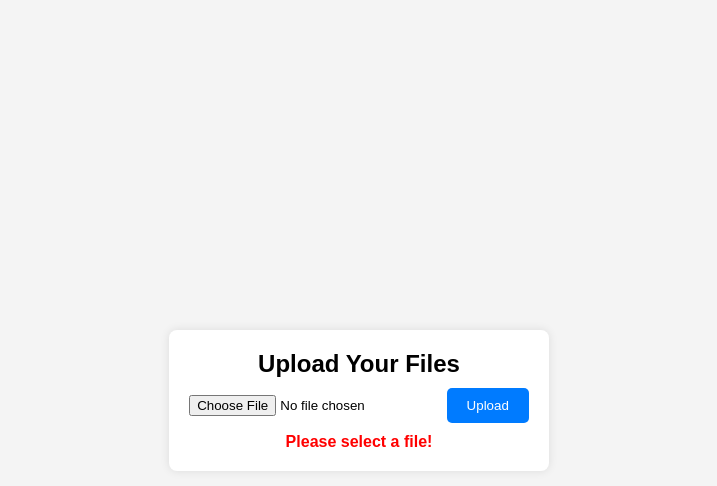
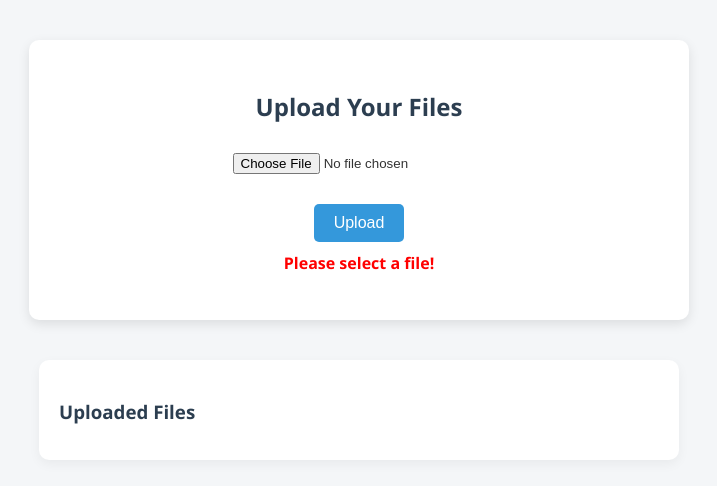
Before and after one commit to fahadali323/cs630_project, a plain HTML site: page frontend/index.html in a window 1280 px wide. Both pictures are taken after a click on the button "Upload". Shown: the whole page, without its empty margins (281-998 px from the left). Drawn offline with Linux system fonts and the light colour scheme; no server answers.

Commit message:
updated files to show files uploaded to server

```diff
--- a/frontend/index.css
+++ b/frontend/index.css
@@ -1,38 +1,77 @@
-* {
+/* index.css */
+
+body {
+    font-family: 'Segoe UI', Tahoma, Geneva, Verdana, sans-serif;
+    background-color: #f4f6f8;
+    color: #333;
     margin: 0;
-    padding:0;
+    padding: 0;
 }
-body {
-    font-family: Arial, sans-serif;
-    display: flex;
-    justify-content: center;
-    align-items: center;
-    height: 100vh;
-    background-color: #f4f4f4;
+
+.container {
+    max-width: 600px;
+    margin: 40px auto;
+    padding: 30px;
+    background-color: #ffffff;
+    border-radius: 10px;
+    box-shadow: 0 4px 12px rgba(0, 0, 0, 0.1);
+    text-align: center;
 }
-.container {
-    text-align: center;
-    background: white;
-    padding: 20px;
-    border-radius: 8px;
-    box-shadow: 0px 0px 10px rgba(0,0,0,0.1);
+
+h2 {
+    margin-bottom: 20px;
+    color: #2c3e50;
 }
-input {
-    margin-top: 10px;
+
+input[type="file"] {
+    display: block;
+    margin: 20px auto;
+    padding: 10px;
 }
+
 button {
-    margin-top: 10px;
     padding: 10px 20px;
-    background: #007bff;
+    background-color: #3498db;
+    border: none;
     color: white;
-    border: none;
     border-radius: 5px;
     cursor: pointer;
+    font-size: 16px;
 }
-.button:hover {
-    background: #0056b3;
+
+button:hover {
+    background-color: #2980b9;
 }
+
 #status {
     margin-top: 10px;
     font-weight: bold;
 }
+
+.fileList {
+    max-width: 600px;
+    margin: 20px auto;
+    padding: 20px;
+    background-color: #ffffff;
+    border-radius: 10px;
+    box-shadow: 0 4px 12px rgba(0, 0, 0, 0.05);
+}
+
+.fileList h3 {
+    margin-bottom: 15px;
+    color: #2c3e50;
+}
+
+.fileList ul {
+    list-style-type: none;
+    padding-left: 0;
+}
+
+.fileList li {
+    padding: 8px 12px;
+    border-bottom: 1px solid #e0e0e0;
+}
+
+.fileList li:last-child {
+    border-bottom: none;
+}
--- a/frontend/index.html
+++ b/frontend/index.html
@@ -6,14 +6,17 @@
     <title>MultiThreaded File Management</title>
     <link rel="stylesheet" href="index.css">
 </head>
-<body>
+<body onload="loadUploadedFiles()">
     <div class="container">
         <h2>Upload Your Files</h2>
         <input type="file" id="fileInput">
         <button onclick="uploadFile()">Upload</button>
         <p id="status"></p>
     </div>
-
+    <div class="fileList">
+        <h3>Uploaded Files</h3>
+        <ul id="fileList"></ul>
+    </div>
     <script src="script.js"></script>
 </body>
 </html>
--- a/frontend/script.js
+++ b/frontend/script.js
@@ -23,9 +23,32 @@ function uploadFile(event) {
     .then(data => {
         status.textContent = data;
         status.style.color = "green";
+        loadUploadedFiles();
     })
     .catch(error => {
         status.textContent = "Upload failed!";
         status.style.color = "red";
     });
 }
+function loadUploadedFiles() {
+    fetch("http://localhost:8080/api/files")
+        .then(response => response.json())
+        .then(data => {
+            const list = document.getElementById("fileList");
+            list.innerHTML = "";
+
+            if (data.length === 0) {
+                list.innerHTML = "<li>No files uploaded yet.</li>";
+                return;
+            }
+
+            data.forEach(file => {
+                const li = document.createElement("li");
+                li.textContent = `${file.fileName} — uploaded at ${file.uploadTime}`;
+                list.appendChild(li);
+            });
+        })
+        .catch(error => {
+            console.error("Error loading files:", error);
+        });
+}
```
